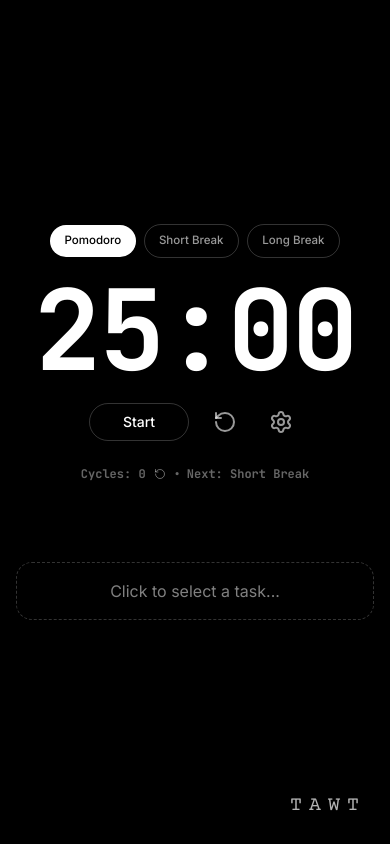
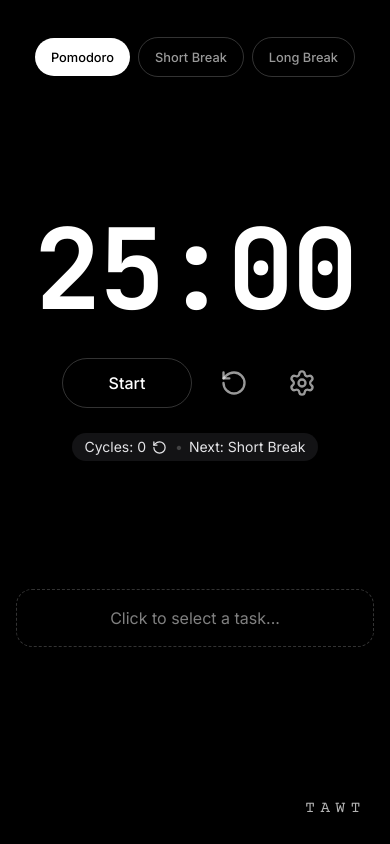
Before and after one commit to mahinite/Tawt, a React (Vite) app: page / in a window 390 px wide. Built offline with nearby package versions, Linux system fonts and the light colour scheme.

Commit message:
mobile layout change

```diff
--- a/src/components/tasks/ActiveTask.tsx
+++ b/src/components/tasks/ActiveTask.tsx
@@ -26,7 +26,7 @@
   const displayMinutes = Math.floor(completedSecs / 60);
 
   return (
-    <div className="mt-16 w-full max-w-sm flex flex-col gap-3 transition-all duration-300">
+    <div className="w-full max-w-sm flex flex-col gap-3 transition-all duration-300">
       <div className="flex items-center justify-between text-white group">
         <div
           onClick={onOpenPanel}
@@ -37,7 +37,8 @@
         </div>
       </div>
 
-      <div className="flex items-center justify-between gap-4 bg-white/5 p-5 rounded-[24px] border border-white/10 hover:bg-white/10 transition-colors">
+      <div className="flex flex-col gap-4 bg-white/5 p-5 rounded-[24px] border border-white/10 hover:bg-white/10 transition-colors">
+        <div className="flex items-center justify-between gap-4 w-full">
           <div
             className="flex-1 min-w-0 cursor-pointer"
             onClick={onOpenPanel}
@@ -63,5 +64,6 @@
           />
         </div>
       </div>
+    </div>
   );
 }
--- a/src/components/timer/ModeSelector.tsx
+++ b/src/components/timer/ModeSelector.tsx
@@ -14,19 +14,18 @@
   ];
 
   return (
-    <div className="flex items-center justify-center gap-2 flex-nowrap">
+    <div className="flex items-center justify-center gap-2 flex-nowrap -mt-40 sm:mt-0">
       {modes.map((mode) => (
         <button
           key={mode.id}
           onClick={() => onModeChange(mode.id)}
-          className={`px-[0.9rem] min-[420px]:px-[1rem] sm:px-[1.1rem] md:px-[1.25rem]
-            py-[0.45rem] min-[420px]:py-[0.5rem] sm:py-[0.55rem] md:py-[0.6rem]
-            text-[0.72rem] min-[420px]:text-[0.8rem] sm:text-[0.9rem] md:text-[1rem]
-            rounded-full font-medium transition-colors ${
-            activeMode === mode.id
+          className={`px-[1rem] min-[420px]:px-[1.2rem] sm:px-[1.1rem] md:px-[1.25rem]
+            py-[0.6rem] min-[420px]:py-[0.65rem] sm:py-[0.55rem] md:py-[0.6rem]
+            text-[0.8rem] min-[420px]:text-[0.9rem] sm:text-[1rem] md:text-[1rem]
+            rounded-full font-medium transition-colors ${activeMode === mode.id
               ? 'bg-white text-black'
               : 'bg-transparent text-white/60 hover:text-white border border-white/20 hover:border-white/40'
-          }`}
+            }`}
         >
           {mode.label}
         </button>
--- a/src/components/timer/TimerControls.tsx
+++ b/src/components/timer/TimerControls.tsx
@@ -13,25 +13,27 @@
     <div className="flex items-center justify-center gap-4 sm:gap-5 lg:gap-6 flex-nowrap">
       <button
         onClick={onToggle}
-        className="px-5 sm:px-6 lg:px-8 py-2 sm:py-2.5 lg:py-3 text-sm sm:text-base lg:text-lg rounded-full border border-white/20 hover:border-white/40 hover:bg-white/10 transition-all font-medium text-white min-w-[100px] sm:min-w-[120px] lg:min-w-[140px]"
+        className="px-7 sm:px-6 lg:px-8 py-3 sm:py-2.5 lg:py-3 text-base sm:text-base lg:text-lg rounded-full border border-white/20 hover:border-white/40 hover:bg-white/10 transition-all font-medium text-white min-w-[130px] sm:min-w-[120px] lg:min-w-[140px]"
       >
         {isRunning ? 'Pause' : 'Start'}
       </button>
 
       <button
         onClick={onReset}
-        className="p-2 sm:p-3 rounded-full hover:bg-white/10 transition-colors text-white/60 hover:text-white"
+        className="p-3 sm:p-3 rounded-full hover:bg-white/10 transition-colors text-white/60 hover:text-white"
         aria-label="Reset Timer"
       >
-        <RotateCcw size={24} />
+        <RotateCcw size={28} className="sm:hidden" />
+        <RotateCcw size={24} className="hidden sm:block" />
       </button>
 
       <button
         onClick={onSettings}
-        className="p-2 sm:p-3 rounded-full hover:bg-white/10 transition-colors text-white/60 hover:text-white"
+        className="p-3 sm:p-3 rounded-full hover:bg-white/10 transition-colors text-white/60 hover:text-white"
         aria-label="Settings"
       >
-        <SettingsIcon size={24} />
+        <SettingsIcon size={28} className="sm:hidden" />
+        <SettingsIcon size={24} className="hidden sm:block" />
       </button>
     </div>
   );
--- a/src/components/timer/TimerDisplay.tsx
+++ b/src/components/timer/TimerDisplay.tsx
@@ -6,7 +6,7 @@
 
 export function TimerDisplay({ time }: TimerDisplayProps) {
   return (
-    <div className="text-[7rem] min-[420px]:text-[7.8rem] sm:text-[8.9rem] md:text-[10rem] lg:text-[11.5rem] font-bold tracking-tight my-4 sm:my-6 font-mono leading-none select-none">
+    <div className="text-[7rem] min-[420px]:text-[7.8rem] sm:text-[8.5rem] md:text-[9.5rem] lg:text-[10rem] font-bold tracking-tight my-4 sm:my-6 font-mono leading-none select-none">
       {time}
     </div>
   );
--- a/src/pages/FocusPage.tsx
+++ b/src/pages/FocusPage.tsx
@@ -28,43 +28,61 @@
     <main className="min-h-screen bg-black text-white flex flex-col p-4 relative">
 
       {/* BRAND */}
-        <div className="absolute bottom-6 right-6 font-brand text-xl text-white/70 hover:text-white/90 transition-colors tracking-[0.35em] select-none">
+      <div className="absolute bottom-6 right-6 font-brand text-md text-white/70 hover:text-white/90 transition-colors tracking-[0.35em] select-none">
         TAWT
       </div>
 
       {/* CENTER CONTENT */}
       <div className="flex flex-col items-center justify-center flex-1">
-        <ModeSelector activeMode={timer.mode} onModeChange={timer.switchMode} />
 
+        {/* MODE SELECTOR */}
+        <div>
+          <ModeSelector
+            activeMode={timer.mode}
+            onModeChange={timer.switchMode}
+          />
+        </div>
+
+        {/* TIMER */}
+        <div>
           <TimerDisplay time={timer.formatting} />
+        </div>
 
+        {/* CONTROLS */}
+        <div className="mt-4">
           <TimerControls
             isRunning={timer.running}
             onToggle={timer.running ? timer.pause : timer.start}
             onReset={timer.reset}
             onSettings={openSettings}
           />
+        </div>
 
-        {/* Cycle Tracking UI */}
-        <div className="flex items-center gap-1.5 text-xs font-mono text-white/40 mt-6 mb-4 select-none">
+        {/* CYCLE TRACKER */}
+        <div className="mt-6 mb-4 select-none">
+          <div className="mx-auto w-fit flex items-center gap-1 px-3 py-1 rounded-full bg-zinc-900/80 text-zinc-200 text-sm font-inter shadow-md shadow-black/40 backdrop-blur-sm sm:px-5 sm:py-1.5 sm:gap-2.5">
             <span>Cycles: {timer.cycleCount}</span>
             <button
               onClick={() => useTimerStore.setState({ cycleCount: 0 })}
-            className="hover:text-white transition-colors p-0.5"
+              className="hover:text-white transition-colors p-0.5 cursor-pointer"
               title="Reset cycle count"
             >
-            <RotateCcw size={12} />
+              <RotateCcw size={15} />
             </button>
-          <span>•</span>
+            <span className="text-white/20 px-0.5 sm:px-1">•</span>
             <span>Next: {nextLabel}</span>
           </div>
+        </div>
 
-        {/* Task System Component (Dynamic & Decoupled) */}
+        {/* ACTIVE TASK */}
+        <div className="w-full max-w-sm mt-12 sm:mt-16">
           <ActiveTask
             task={activeTask}
             onComplete={completeTask}
             onOpenPanel={() => setIsTaskPanelOpen(true)}
           />
+        </div>
+
       </div>
 
       <TaskPanel
```
Lines whose indentation alone changed are shown as unchanged.
